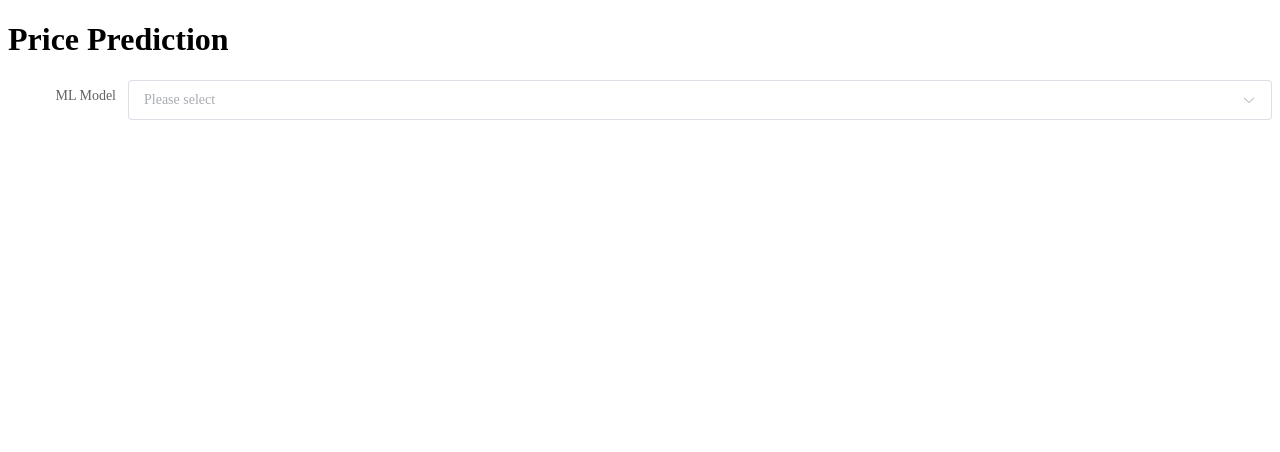
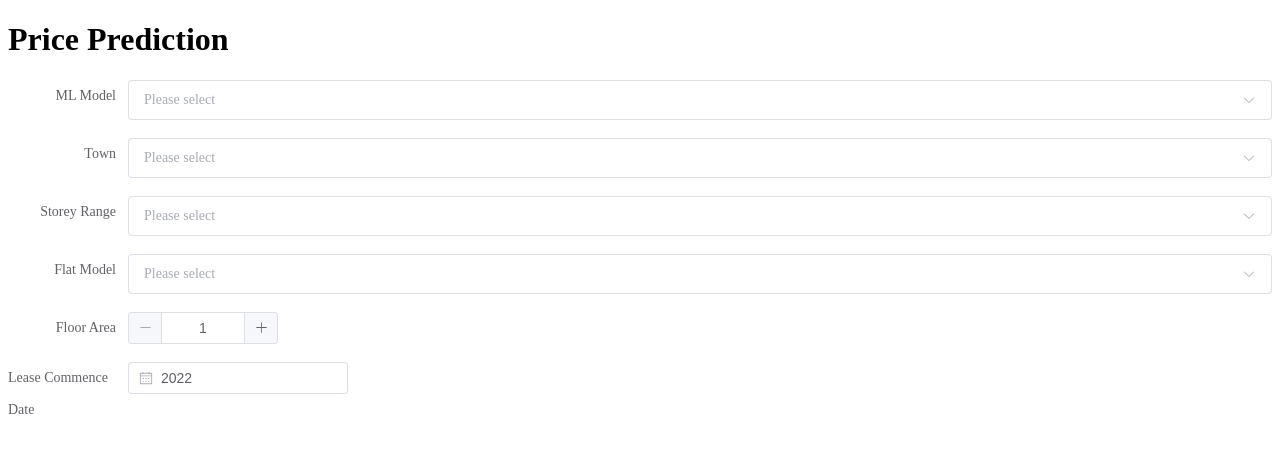
Before and after one commit to shenghaoc/ee4802-g20-tool-vue, a Nuxt app: page / in a window 1280 px wide. Shown: the top 452 px of the page. Built offline with nearby package versions, Linux system fonts and the light colour scheme.

Commit message:
Add remaining form items

```diff
--- a/components/AppForm.vue
+++ b/components/AppForm.vue
@@ -2,12 +2,43 @@
   <el-form :model="form" label-width="120px">
     <el-form-item label="ML Model">
       <el-select-v2 v-model="form.ml_model"
-      :options="ml_model_list"
+      :options="ml_model_list_lv"
       placeholder="Please select"
       size="large"
       />
     </el-form-item>
-
+    <el-form-item label="Town">
+      <el-select-v2 v-model="form.town"
+      :options="town_list_lv"
+      placeholder="Please select"
+      size="large"
+      />
+    </el-form-item>
+    <el-form-item label="Storey Range">
+      <el-select-v2 v-model="form.storey_range"
+      :options="storey_range_list_lv"
+      placeholder="Please select"
+      size="large"
+      />
+    </el-form-item>
+    <el-form-item label="Flat Model">
+      <el-select-v2 v-model="form.flat_model"
+      :options="flat_model_list_lv"
+      placeholder="Please select"
+      size="large"
+      />
+    </el-form-item>
+    <el-form-item label="Floor Area">
+      <el-input-number v-model="form.floor_area_sqm"
+      :min="1"
+      />
+    </el-form-item>
+    <el-form-item label="Lease Commence Date">
+      <el-date-picker v-model="form.lease_commence_date"
+      type="year"
+      placeholder="Pick a year"
+      />
+    </el-form-item>
   </el-form>
 </template>
 
@@ -16,17 +47,30 @@ import { reactive } from 'vue'
 
 import {
   ElSelectV2,
+  ElInputNumber,
+  ElDatePicker,
   ElForm,
   ElFormItem,
 } from "element-plus";
 
 import url_map from '~/assets/url.json'
+import town_list from '~/assets/town.json'
+import storey_range_map from '~/assets/storey_range.json'
+import flat_model_list from '~/assets/flat_model.json'
 
-const ml_model_list = Object.entries(url_map).map(([label, value]) => ({label, value}))
+const ml_model_list_lv = Object.keys(url_map).map((ml_model, idx) => ({ "label": ml_model, "value": idx }));
+const town_list_lv = town_list.map((town, idx) => ({ "label": town, "value": idx }));
+const storey_range_list_lv = Object.keys(storey_range_map).map((storey_range, idx) => ({ "label": storey_range, "value": idx }));
+const flat_model_list_lv = flat_model_list.map((flat_model, idx) => ({ "label": flat_model, "value": idx }));
 
 // do not use same name with ref
 const form = reactive({
-  ml_model: ''
+  ml_model: '',
+  town: '',
+  storey_range: '',
+  flat_model: '',
+  floor_area_sqm: 1,
+  lease_commence_date: new Date(2022, 1)
 })
 
 </script>
```
